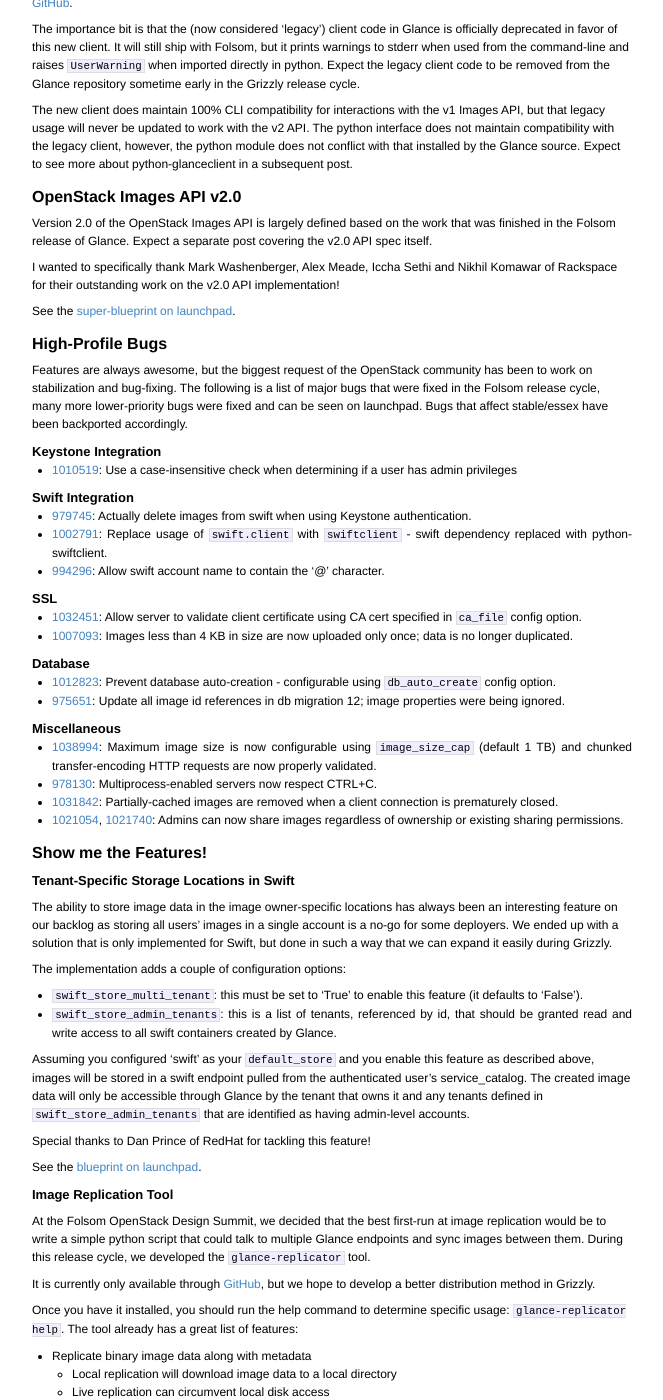
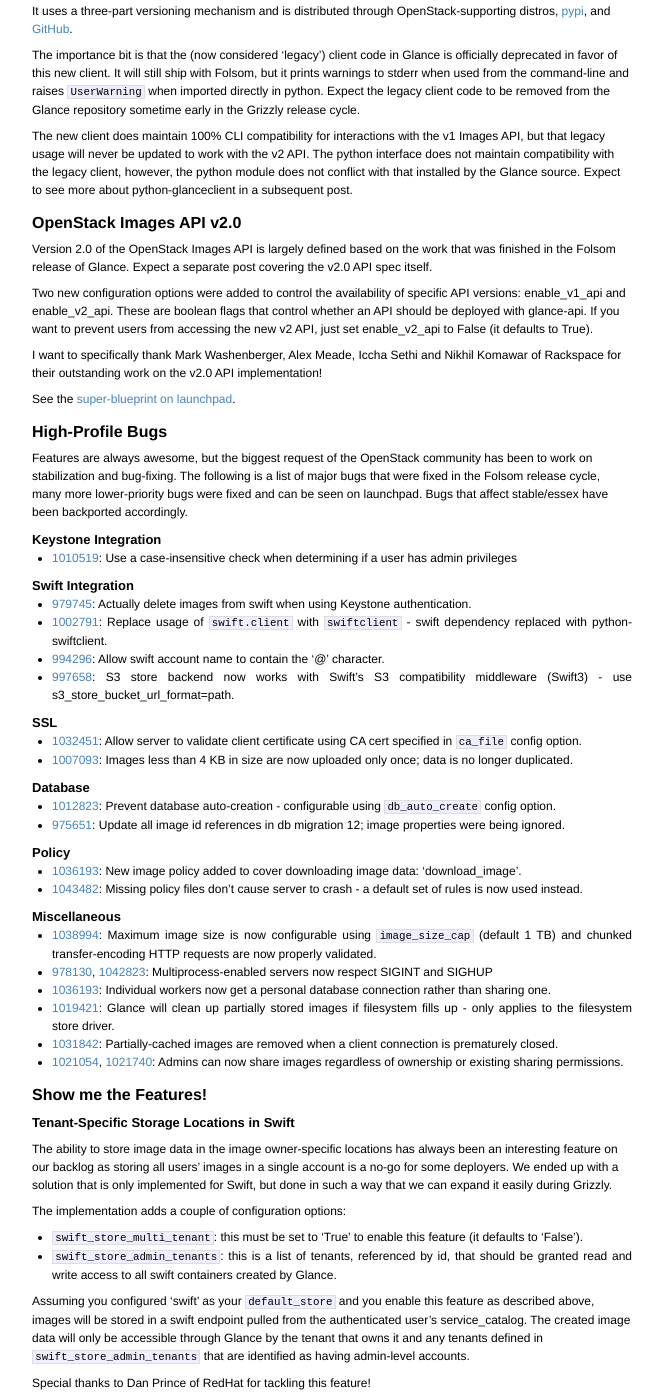
Before and after one commit to bcwaldon/bak-bcwaldon.github.com, a Jekyll site: the page built from _posts/2012-08-20-openstack-folsom-glance-overview.md, in a window 1280 px wide and 1400 px high, scrolled down 327 px. Shown: the whole window, without its empty margins (308-971 px from the left). Built offline with Jekyll 4.4.1, drawn with Linux system fonts in a browser that asks for light colours; Markdown is read by kramdown in place of the engine named in the settings; some of the changed text lies outside the part shown.

Commit message:
Update Glance Folsom overview with RC1 bugs.

```diff
--- a/_posts/2012-08-20-openstack-folsom-glance-overview.md
+++ b/_posts/2012-08-20-openstack-folsom-glance-overview.md
@@ -9,6 +9,8 @@
 
 ---
 As we are coming up on the Folsom OpenStack release, I thought it would be a good idea to cover what landed in Glance over the last several months. It is becoming increasingly difficult to keep up with all of our projects, so I hope this overview helps!
+
+**Update 2012-09-12:** Updated High-Profile Bugs to reflect bugs fixed in folsom-rc1
 
 ## Python Client Rewrite
 
@@ -24,7 +26,9 @@
 
 Version 2.0 of the OpenStack Images API is largely defined based on the work that was finished in the Folsom release of Glance. Expect a separate post covering the v2.0 API spec itself.
 
-I wanted to specifically thank Mark Washenberger, Alex Meade, Iccha Sethi and Nikhil Komawar of Rackspace for their outstanding work on the v2.0 API implementation!
+Two new configuration options were added to control the availability of specific API versions: enable_v1_api and enable_v2_api. These are boolean flags that control whether an API should be deployed with glance-api. If you want to prevent users from accessing the new v2 API, just set enable_v2_api to False (it defaults to True).
+
+I want to specifically thank Mark Washenberger, Alex Meade, Iccha Sethi and Nikhil Komawar of Rackspace for their outstanding work on the v2.0 API implementation!
 
 See the [super-blueprint on launchpad](https://blueprints.launchpad.net/glance/+spec/api-2).
 
@@ -41,6 +45,7 @@
 * [979745](https://bugs.launchpad.net/glance/+bug/979745): Actually delete images from swift when using Keystone authentication.
 * [1002791](https://bugs.launchpad.net/glance/+bug/1002791): Replace usage of `swift.client` with `swiftclient` - swift dependency replaced with python-swiftclient.
 * [994296](https://bugs.launchpad.net/glance/+bug/994296): Allow swift account name to contain the '@' character.
+* [997658](https://bugs.launchpad.net/glance/+bug/997658): S3 store backend now works with Swift's S3 compatibility middleware (Swift3) - use s3_store_bucket_url_format=path.
 
 ### SSL
 
@@ -49,13 +54,21 @@
 
 ### Database
 
+
 * [1012823](https://bugs.launchpad.net/glance/+bug/1012823): Prevent database auto-creation - configurable using `db_auto_create` config option.
-* [975651](https://bugs.launchpad.net/ubuntu/+source/glance/+bug/975651): Update all image id references in db migration 12; image properties were being ignored.
+* [975651](https://bugs.launchpad.net/glance/+bug/975651): Update all image id references in db migration 12; image properties were being ignored.
+
+### Policy
+
+* [1036193](https://bugs.launchpad.net/glance/+bug/1036193): New image policy added to cover downloading image data: 'download_image'.
+* [1043482](https://bugs.launchpad.net/glance/+bug/1043482): Missing policy files don't cause server to crash - a default set of rules is now used instead.
 
 ### Miscellaneous
 
 * [1038994](https://bugs.launchpad.net/glance/+bug/1038994): Maximum image size is now configurable using `image_size_cap` (default 1 TB) and chunked transfer-encoding HTTP requests are now properly validated.
-* [978130](https://bugs.launchpad.net/glance/+bug/978130): Multiprocess-enabled servers now respect CTRL+C.
+* [978130](https://bugs.launchpad.net/glance/+bug/978130), [1042823](https://bugs.launchpad.net/glance/+bug/1042823): Multiprocess-enabled servers now respect SIGINT and SIGHUP
+* [1036193](https://bugs.launchpad.net/glance/+bug/1036193): Individual workers now get a personal database connection rather than sharing one.
+* [1019421](https://bugs.launchpad.net/glance/+bug/1019421): Glance will clean up partially stored images if filesystem fills up - only applies to the filesystem store driver.
 * [1031842](https://bugs.launchpad.net/glance/+bug/1031842): Partially-cached images are removed when a client connection is prematurely closed.
 * [1021054](https://bugs.launchpad.net/glance/+bug/1021054), [1021740](https://bugs.launchpad.net/glance/+bug/1021740): Admins can now share images regardless of ownership or existing sharing permissions.
 
```
